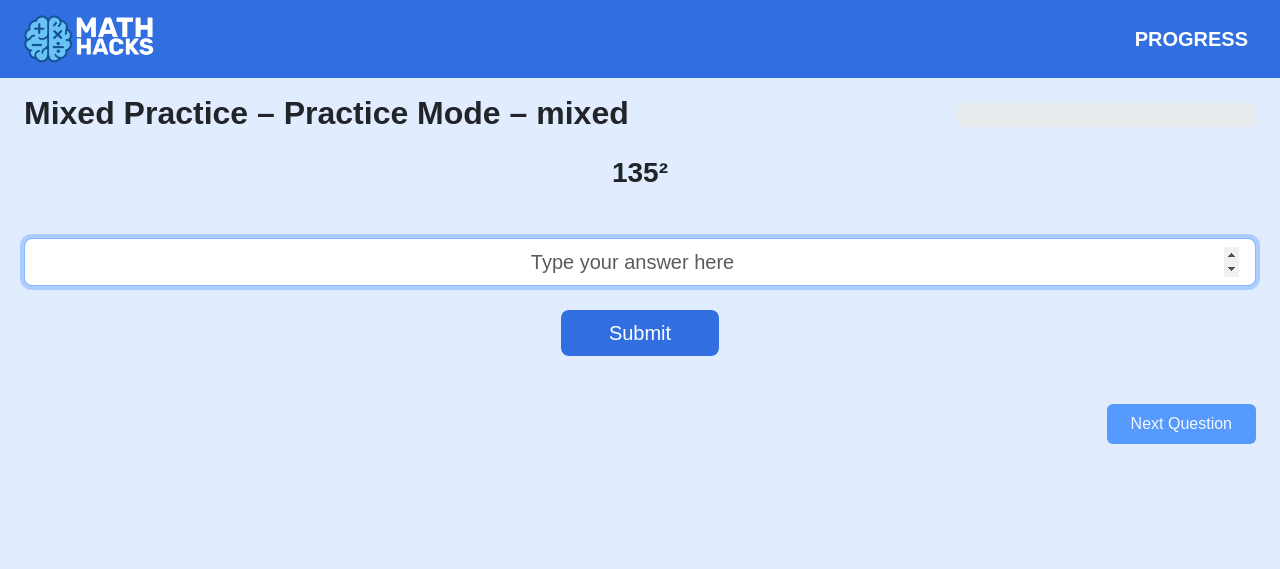
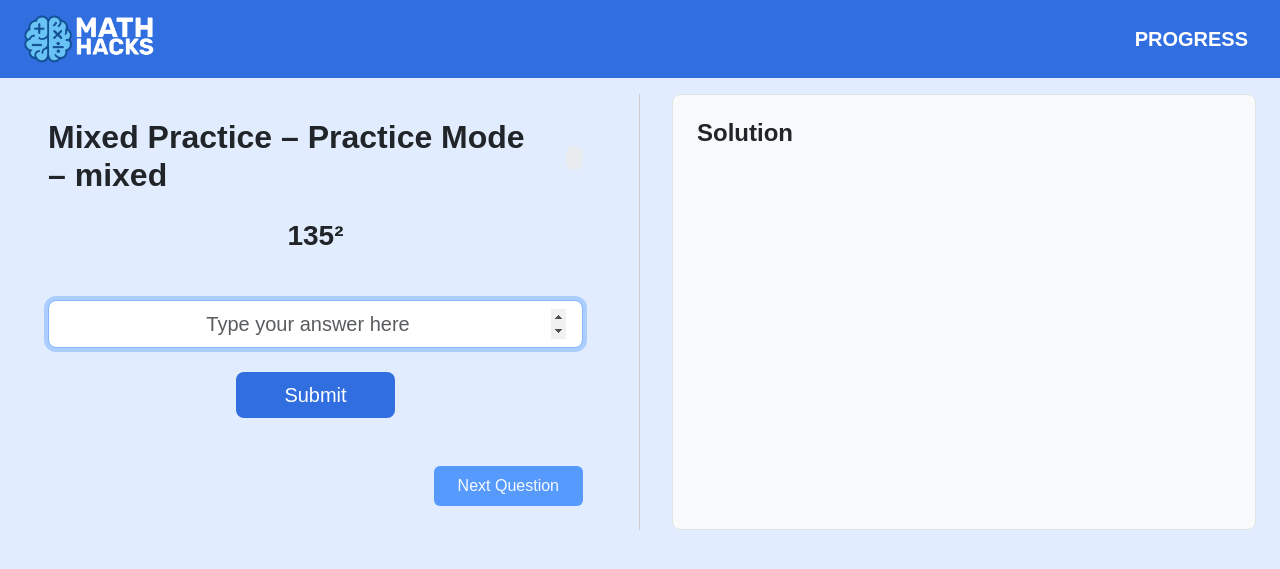
Before and after one commit to CostanzaSiniscalchi/MentalMath, a Flask app: page /practice/all in a window 1280 px wide. Shown: the top 569 px of the page. Run offline with Flask 3, Linux system fonts and the light colour scheme.

Commit message:
learn page... split
/practice now is split in two. The first column is what we originally had, and the second column shows solution.

```diff
--- a/static/css/practice.css
+++ b/static/css/practice.css
@@ -28,3 +28,21 @@
     color: white;
     box-shadow: 0 0 0 3px rgba(49, 111, 225, 0.3);
   }
+
+  #quiz-panel {
+    border-right: 1px solid #ccc;
+    padding-right: 2rem;
+}
+
+#solution-panel {
+    padding-left: 2rem;
+    display: flex;
+    flex-direction: column;
+    justify-content: start;
+}
+
+#solution-content {
+    white-space: pre-wrap;
+    font-family: monospace;
+    font-size: 1rem;
+}
--- a/templates/practice.html
+++ b/templates/practice.html
@@ -9,6 +9,10 @@
 {% endblock %}
 
 {% block content %}
+<div class="container-fluid p-4">
+  <div class="row">
+    <!-- Left: Quiz Interaction Area -->
+    <div class="col-lg-6" id="quiz-panel">
 <div class="p-4">
 
   <!-- Header -->
@@ -67,11 +71,32 @@
   </div>
 
 </div>
+
+      </div>
+
+    <!-- Right: Solution Panel -->
+    <div class="col-lg-6" id="solution-panel">
+      <div class="border rounded-3 p-4 bg-light h-100">
+        <h4 class="fw-bold mb-3">Solution</h4>
+        <div id="solution-content" class="text-muted">
+          <!-- Injected solution will appear here -->
+        </div>
+      </div>
+    </div>
+  </div>
+</div>
 {% endblock %}
 
 {% block scripts %}
 <script>
   window.questionData = {{ questionData | tojson }};
+
+  document.getElementById("practice-form").addEventListener("submit", function (e) {
+  gifurl = "{{ url_for('static', filename='') }}" + window.questionData["solution_gif"].slice(7);
+  document.getElementById("solution-content").innerHTML = "<img src='" + gifurl + "' class='img-fluid'>";
+});
+
+
 </script>
 <script src="{{ url_for('static', filename='js/practice.js') }}"></script>
 {% endblock %}
```
Also changed, not shown: static/js/practice.js (line endings or trailing spaces).
